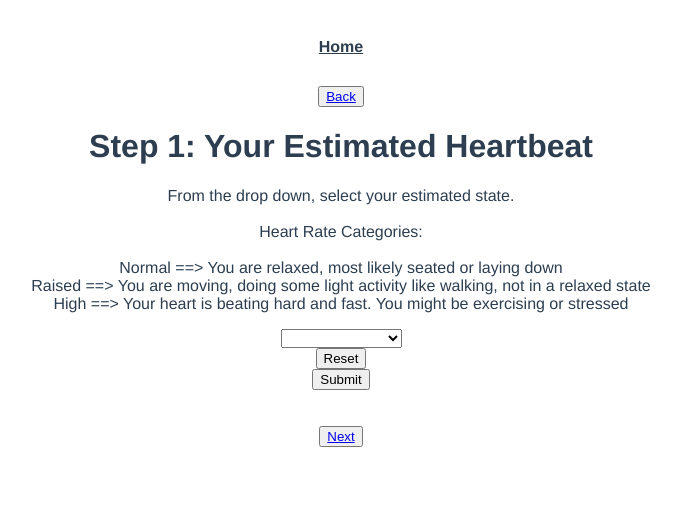
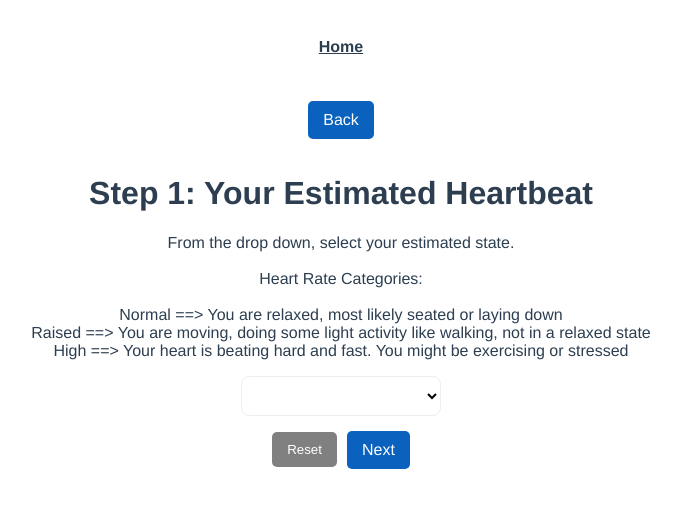
Before and after one commit to c-l-scholl/stp-vue-fb, a Vue app: page /skip-bpm in a window 1280 px wide. Shown: the top 508 px of the page, without its empty margins (299-980 px from the left). Built offline with nearby package versions, Linux system fonts and the light colour scheme.

Commit message:
updated button & dropdown graphics
changed button flow, added color, made buttons larger, increased button and dropdown font size, removed submit button and combined it with next button, etc.

```diff
--- a/src/views/SkipBPMView.vue
+++ b/src/views/SkipBPMView.vue
@@ -1,7 +1,10 @@
 <template>
-    <button type="button">
-        <router-link :to="{name: 'calc-bpm'}">Back</router-link>
-    </button>
+    <div class="intro">
+      <router-link to="/calc-bpm" class="backCalc">
+        Back
+      </router-link>
+    </div>
+
     <h1>Step 1: Your Estimated Heartbeat</h1>
         <p>From the drop down, select your estimated state. <br> <br>
 
@@ -20,18 +23,21 @@
     <option value=85>Raised</option>
     <option value=110>High</option>
   </select>
-    <form action="">
+  <div class="skipRouters">
+    <!-- <form action="">
         <button type="reset" value = "Reset">
           Reset
         </button>
-    </form>
-    <button @click="setBpm()">Submit</button>
+    </form> -->
+    <button type="reset" value = "Reset" class="skipReset">
+      Reset
+    </button>
+    <router-link to="/mood" @click="setBpm()" class="toMoodSkip">
+      Next
+    </router-link>
+  </div>
 
 
-    <br><br><br>
-    <button type="button">
-        <router-link :to="{name: 'mood'}">Next</router-link>
-      </button>
 
 </template>
 
@@ -54,5 +60,54 @@ export default {
 </script>
 
 <style>
+  .intro {
+    display: flex;
+    justify-content: center;
+    align-items: center;
+    padding: 10px 15px;
+  }
+
+  .backCalc,
+  .skipReset,
+  .toMoodSkip {
+    display: flex;
+    border-width: 0;
+    margin: 5px;
+    padding: 10px 15px;
+    border-radius: 5px;
+    color: white;
+    transition: opacity 0.15s;
+    text-decoration: none;
+  }
+
+  .Heartbeat{
+    position: relative;
+    width: 200px;
+    height: 40px;
+    border-radius: 8px;
+    background: white;
+    border: 1px solid #eee;
+    box-shadow: 10px 10px 0 0 rgba(black,.03);
+    -webkit-tap-highlight-color: rgba(0, 0, 0, 0);
+    box-sizing: border-box;
+    text-align: center;
+    font-size: large;
+  }
+
+  .skipRouters {
+    display: flex;
+    justify-content: center;
+    align-items: center;
+    padding: 10px 15px;
+  }
+
+  .backCalc,
+  .toMoodSkip {
+    background-color: rgb(10, 97, 190);
+  }
+
+  .skipReset {
+    background-color: grey;
+  }
 
 </style>
```
